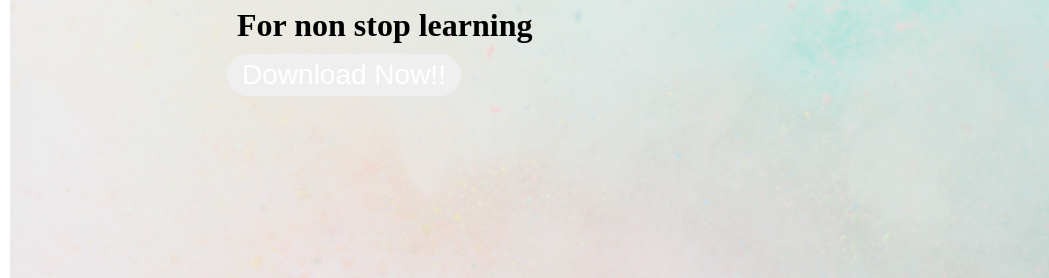
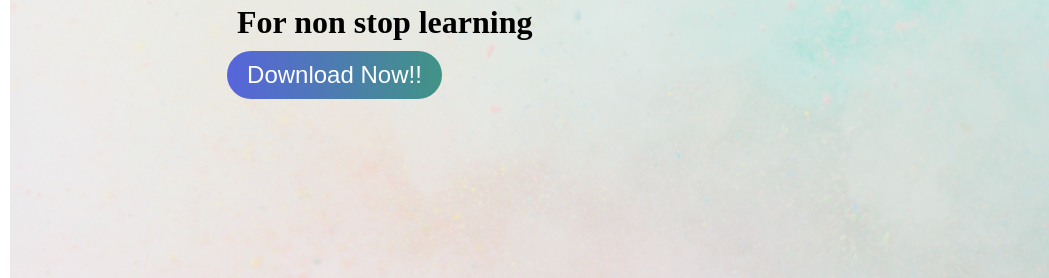
Before and after one commit to rhutiksahu12/Contest-2-repo, a plain HTML site: page index.html in a window 1280 px wide. Shown: the part 1870-2148 px from the top of the page, 0-1049 px from the left. Drawn offline with Linux system fonts and the light colour scheme; files whose address does not match are found by name.

Commit message:
finalize

```diff
--- a/index.html
+++ b/index.html
@@ -122,7 +122,7 @@
             <button>Download Now!!</button>
         </div>
         <div>
-            <img src="/assets/pc.png" alt="">
+            <img src="./assets/pc.png" alt="">
         </div>
     </footer>
 
--- a/style.css
+++ b/style.css
@@ -200,11 +200,11 @@ li {
 }
 
 .download button{
-    background-color:linear-gradient(rgba(55, 71, 215, 0.825), rgb(65, 147, 134));
-    padding: 5px 15px 5px 15px;
+    background-image:linear-gradient(to right, rgba(55, 71, 215, 0.825), rgb(65, 147, 134));
+    padding: 10px 20px 10px 20px;
     border-radius: 25px;
     border: none;
     color: white;
-    font-size: 28px;
+    font-size: 24px;
     font-weight: 300px;
 }
```
